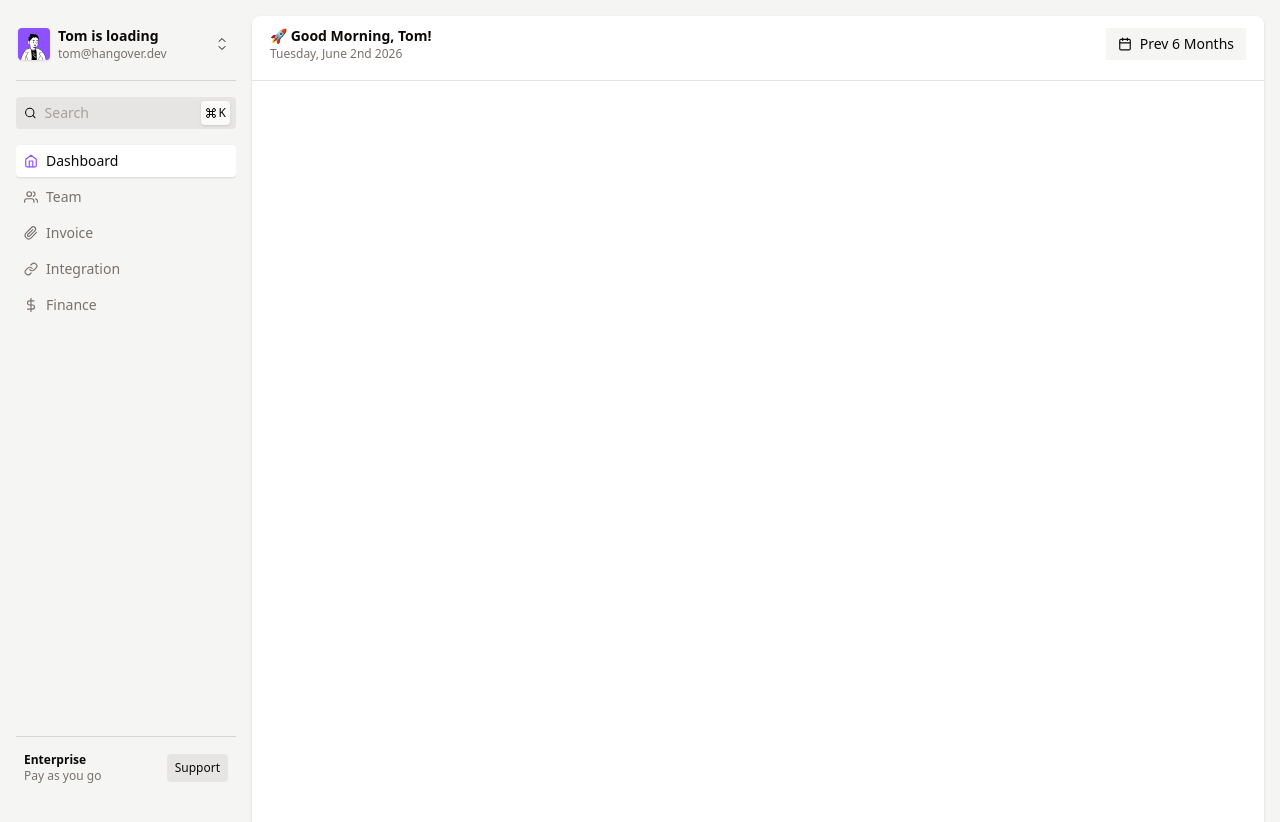
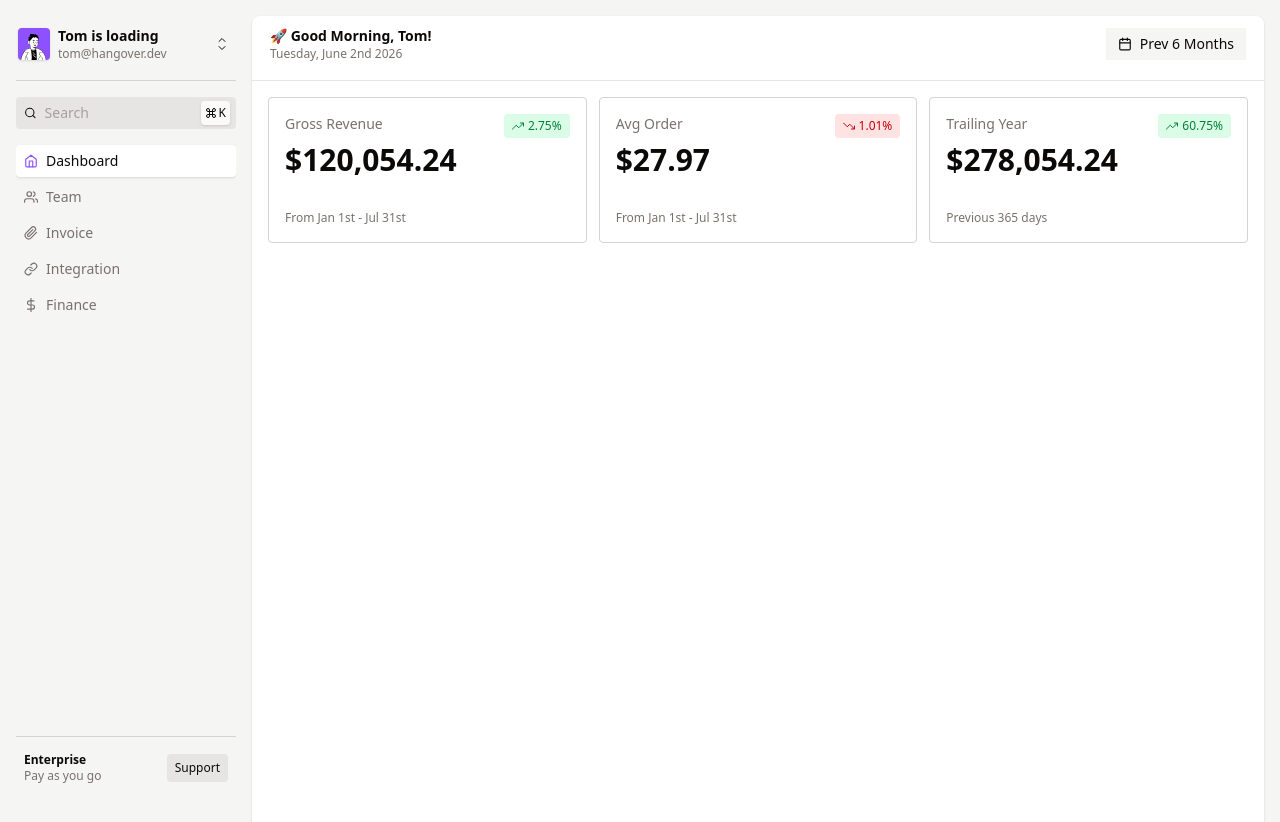
Before and after one commit to SabinTandukar/Dashboard, a Next.js app: page / in a window 1280 px wide. Shown: the top 822 px of the page. Built offline with nearby package versions, Linux system fonts and the light colour scheme.

Commit message:
Implemented grid layout and statistics card to dashboard

```diff
--- a/components/Dashboard/Dashboard.tsx
+++ b/components/Dashboard/Dashboard.tsx
@@ -1,10 +1,12 @@
 import React from 'react'
 import TopBar from './TopBar'
+import Grid from './Grid'
 
 const Dashboard = () => {
     return (
         <div className='bg-white rounded-lg pb-4 shadow h-[200vh]'>
             <TopBar />
+            <Grid />
         </div>
     )
 }
--- /dev/null
+++ b/components/Dashboard/Grid.tsx
@@ -0,0 +1,12 @@
+import React from 'react'
+import StatCards from './StatCards'
+
+const Grid = () => {
+    return (
+        <div className='px-4 grid gap-3 grid-cols-12'>
+            <StatCards />
+        </div>
+    )
+}
+
+export default Grid
--- /dev/null
+++ b/components/Dashboard/StatCards.tsx
@@ -0,0 +1,52 @@
+import React from 'react'
+import { FiTrendingDown, FiTrendingUp } from 'react-icons/fi';
+
+const StatCards = () => {
+    return (
+        <>
+            <Card title='Gross Revenue' value='$120,054.24' pillText='2.75%' trend='up' period='From Jan 1st - Jul 31st' />
+            <Card title='Avg Order' value='$27.97 ' pillText='1.01%' trend='down' period='From Jan 1st - Jul 31st' />
+            <Card title='Trailing Year' value='$278,054.24' pillText='60.75%' trend='up' period='Previous 365 days' />
+        </>
+    )
+}
+
+const Card = ({
+    title,
+    value,
+    pillText,
+    trend,
+    period,
+}: {
+    title: string;
+    value: string;
+    pillText: string;
+    trend: "up" | "down";
+    period: string;
+
+}) => {
+    return (
+        <div className='p-4 col-span-4 rounded border border-stone-300'>
+            <div className='flex mb-8 items-start justify-between'>
+                <div>
+                    <h3 className="text-stone-500 mb-2 text-sm">
+                        {title}
+                    </h3>
+                    <p className='text-3xl font-semibold'>
+                        {value}
+                    </p>
+                </div>
+                <span className={`text-xs flex items-center gap-1 font-medium px-2 py-1 rounded ${trend === 'up' ? "bg-green-100 text-green-700" : "bg-red-100 text-red-700"}`}>
+                    {trend === 'up' ? <FiTrendingUp /> : <FiTrendingDown />}
+                    {pillText}
+                </span>
+            </div>
+            <p className='text-xs text-stone-500'>
+                {period}
+            </p>
+        </div>
+    )
+}
+
+
+export default StatCards
```
